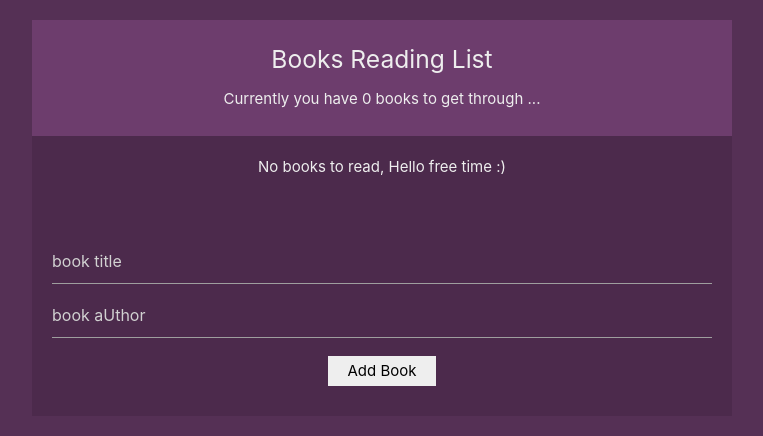
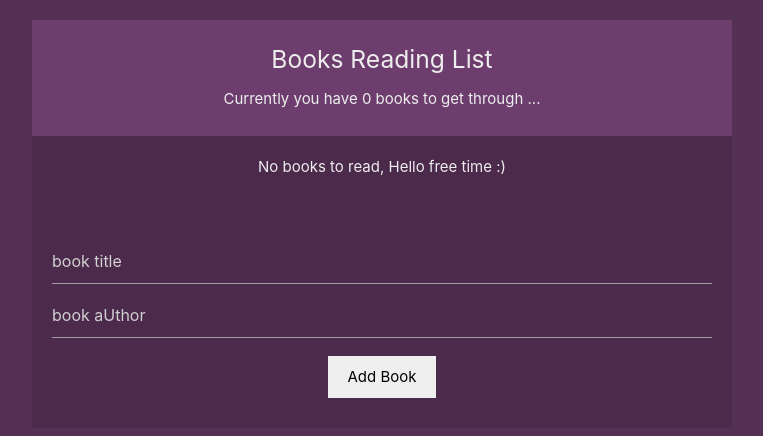
Before and after one commit to EspiraMarvin/books-app, a React (Create React App) app: page / in a window 1280 px wide. Shown: the top 436 px of the page, without its empty margins (258-1021 px from the left). Built offline with nearby package versions, Linux system fonts and the light colour scheme.

Commit message:
materialize css added

```diff
--- a/src/index.css
+++ b/src/index.css
@@ -86,6 +86,6 @@ input[type='submit']{
   margin: 10px auto;
   background: #eee;
   border: 0;
-  padding: 6px 20px;
+  padding: 12px 20px;
   display: block;
 }
```
